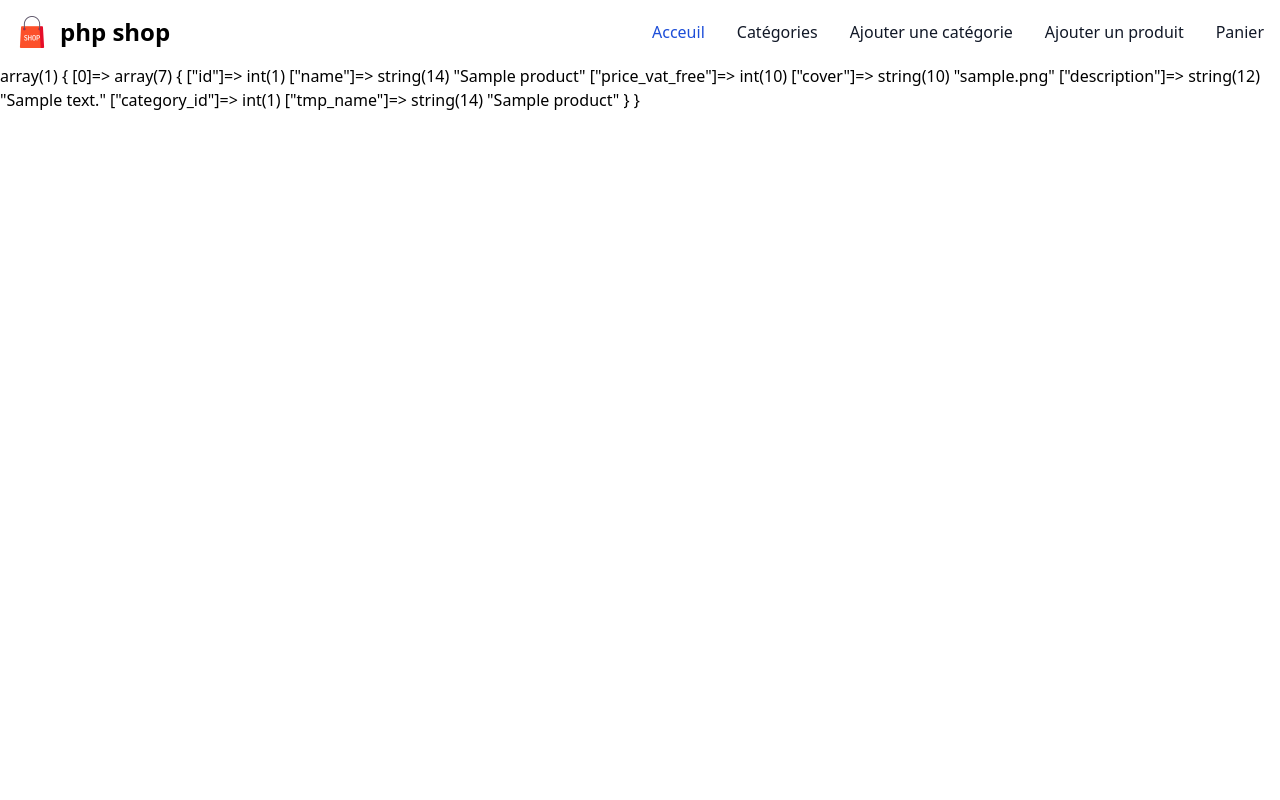
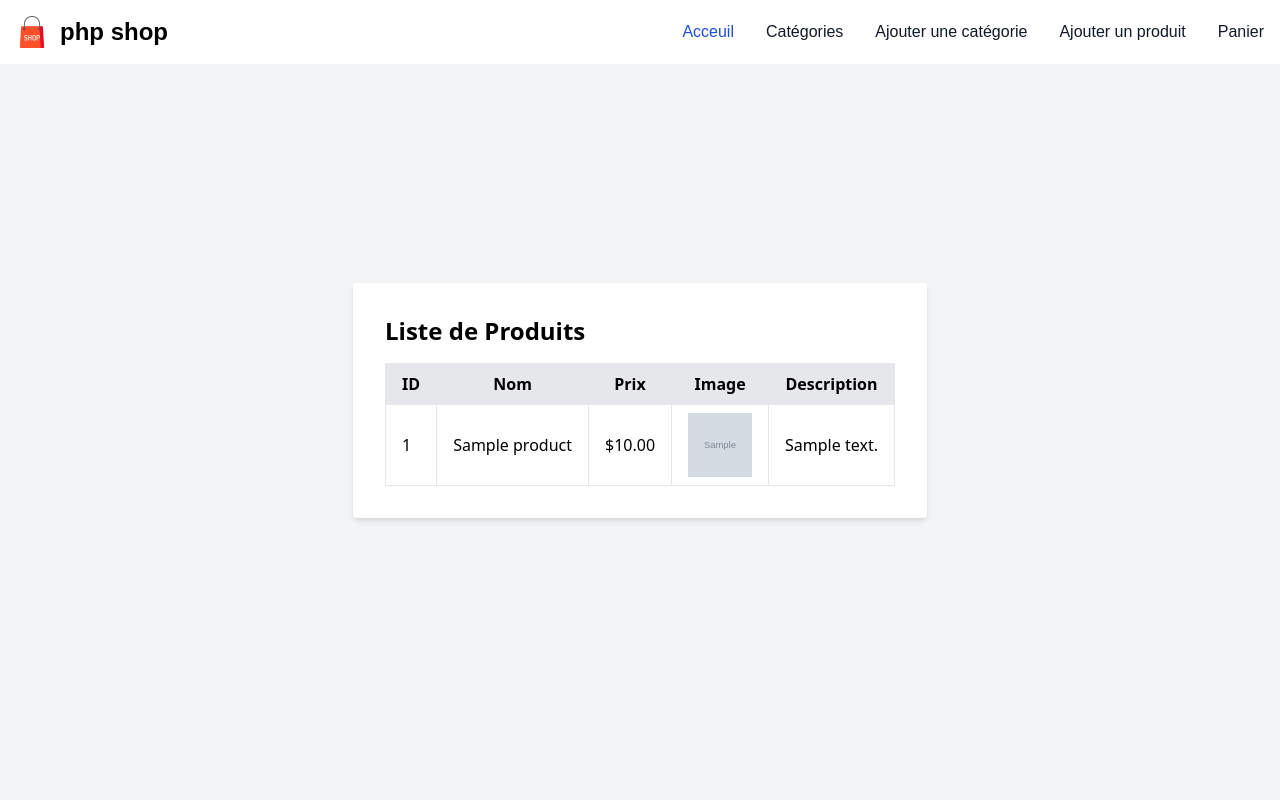
Before and after one commit to mateopfr/boutique-php, a PHP site: page / in a window 1280 px wide. Run offline with PHP 8.4, Linux system fonts and the light colour scheme; tables that the repository leaves empty or names only in its code hold one stand-in row (values such as "Sample post"); grey boxes marked "Sample" are stand-in pictures.

Commit message:
gestion de l'image + commentaire

```diff
--- a/add-product.php
+++ b/add-product.php
@@ -1,6 +1,8 @@
 <?php
 require_once __DIR__ . '/classes/Categories.php';
 require_once __DIR__ . '/layout/header.php';
+require_once __DIR__ . '/functions/error.php';
+
 ?>
 
 <main>
@@ -8,7 +10,7 @@
 
     <?php if (isset($_GET['error'])) { ?>
     <p style="color: white; background-color: red;">
-        <?php echo categoryErrorMessage(intval($_GET['error'])); ?>
+        <?php echo productErrorMessage(intval($_GET['error'])); ?>
     </p>
     <?php } ?>
 
--- a/assets/css/index.css
+++ b/assets/css/index.css
@@ -21,3 +21,19 @@
   padding: 1em;
   color: #fff;
 }
+
+
+header {
+  position: fixed;
+  width: 100%;
+  top: 0;
+  left: 0;
+  color: rgb(0, 0, 0);
+  font-family: 'Exo 2', sans-serif;
+}
+
+ .notification { /* TODO: Absolument pas responsive, à refaire... */
+  position: fixed;
+    width: 100%;
+    top: 70px;
+}
--- a/classes/ProductError.php
+++ b/classes/ProductError.php
@@ -5,4 +5,5 @@
     public const PRICE_REQUIRED = 2;
     public const COVER_REQUIRED = 3;
     public const DESCRIPTION_REQUIRED = 4;
+    public const CATEGORIE_REQUIRED = 5;
 }
--- a/index.php
+++ b/index.php
@@ -3,15 +3,45 @@
 require_once __DIR__ . '/layout/header.php';
 ?>
 
-
-
-
 <?php
 $productsDb = new Products();
 $products = $productsDb->findAll();
-var_dump($products);
 ?>
 
+<head>
+    <meta charset="UTF-8">
+    <meta http-equiv="X-UA-Compatible" content="IE=edge">
+    <meta name="viewport" content="width=device-width, initial-scale=1.0">
+    <title>Liste de Produits</title>
+    <!-- Tailwind -->
+    <link href="https://cdn.jsdelivr.net/npm/tailwindcss@2.2.19/dist/tailwind.min.css" rel="stylesheet">
+</head>
+    <div class="max-w-2xl bg-white p-8 rounded shadow-md">
+        <h1 class="text-2xl font-bold mb-4">Liste de Produits</h1>
+
+        <table class="w-full border-collapse">
+            <thead>
+                <tr class="bg-gray-200">
+                    <th class="py-2 px-4 border">ID</th>
+                    <th class="py-2 px-4 border">Nom</th>
+                    <th class="py-2 px-4 border">Prix</th>
+                    <th class="py-2 px-4 border">Image</th>
+                    <th class="py-2 px-4 border">Description</th>
+                </tr>
+            </thead>
+            <tbody>
+                <?php foreach ($products as $product): ?>
+                    <tr class="border">
+                        <td class="py-2 px-4 border"><?php echo $product['id'] ; ?></td>
+                        <td class="py-2 px-4 border"><?php echo $product['name'] ; ?></td>
+                        <td class="py-2 px-4 border"><?php echo '$' . number_format($product['price_vat_free'], 2); ?></td>
+                        <td class="py-2 px-4 border"><img src="/img/<?php echo $product['cover']; ?>" alt="<?php echo $product['name']; ?>" class="w-16 h-16 object-cover"></td>
+                        <td class="py-2 px-4 border"><?php echo $product['description']; ?></td>
+                    </tr>
+                <?php endforeach; ?>
+            </tbody>
+        </table>
+    </div>
 
 
 <?php require_once __DIR__ . '/layout/footer.php'; ?>
--- a/layout/header.php
+++ b/layout/header.php
@@ -5,7 +5,7 @@
     <meta charset="UTF-8">
     <meta name="viewport" content="width=device-width, initial-scale=1.0">
     <title>Bienvenue !</title>
-    <link rel="stylesheet" href="/layout/style.css">
+    <link rel="stylesheet" href="/assets/css/index.css">
     <link href="https://cdn.jsdelivr.net/npm/tailwindcss@2.2.19/dist/tailwind.min.css" rel="stylesheet">
 </head>
 
@@ -20,7 +20,7 @@
         unset($_SESSION['message']);
         } ?>
 
-<body>
+<body class="bg-gray-100 min-h-screen flex items-center justify-center">
     <header>
     <nav class="bg-white border-gray-200 dark:bg-gray-900">
             <div class="max-w-screen-xl flex flex-wrap items-center justify-between mx-auto p-4">
```
Also changed, not shown: add-product-process.php (+41 -11 lines), functions/error.php (+23 -0 lines), img/(a6Zqi,$BRMR.jpg (renamed from img/.jpg), img/]6t1`DK$%Vwb.jpg (renamed from img/chat.jpg), 1 other file.
